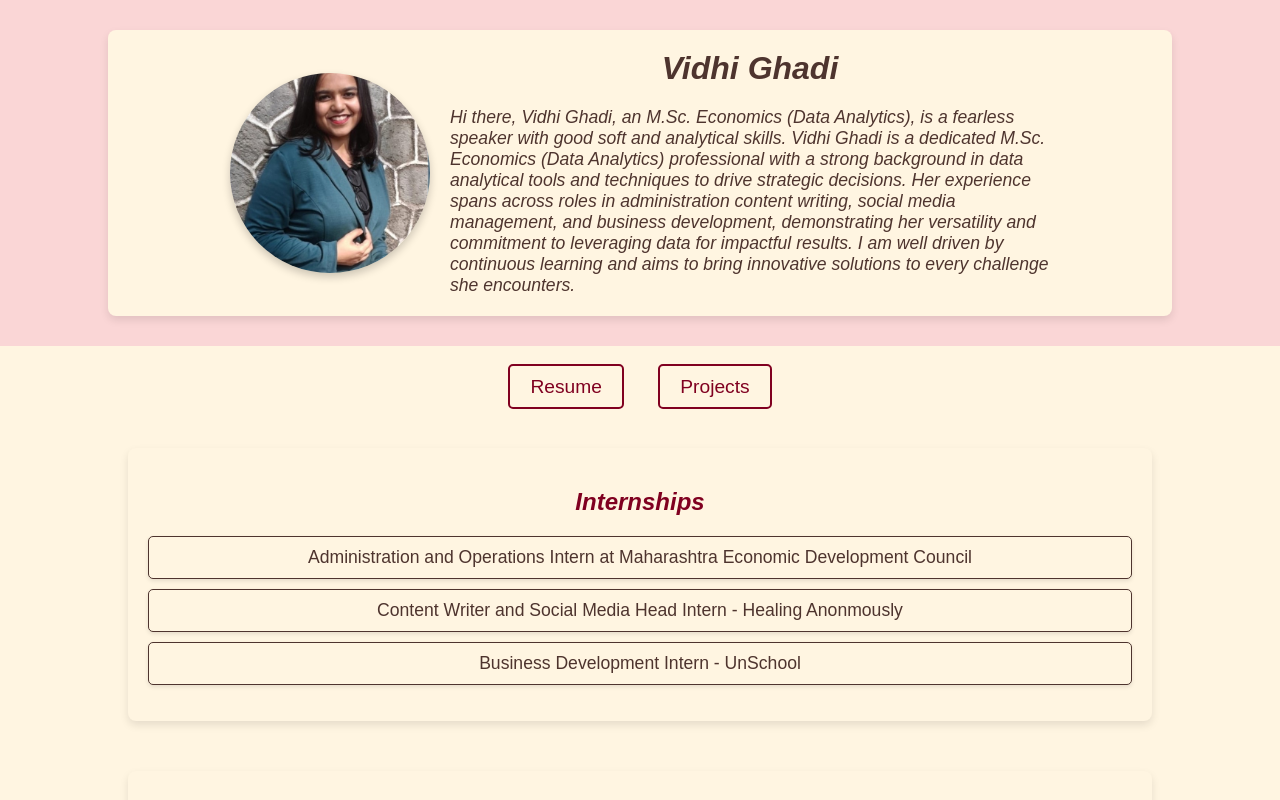
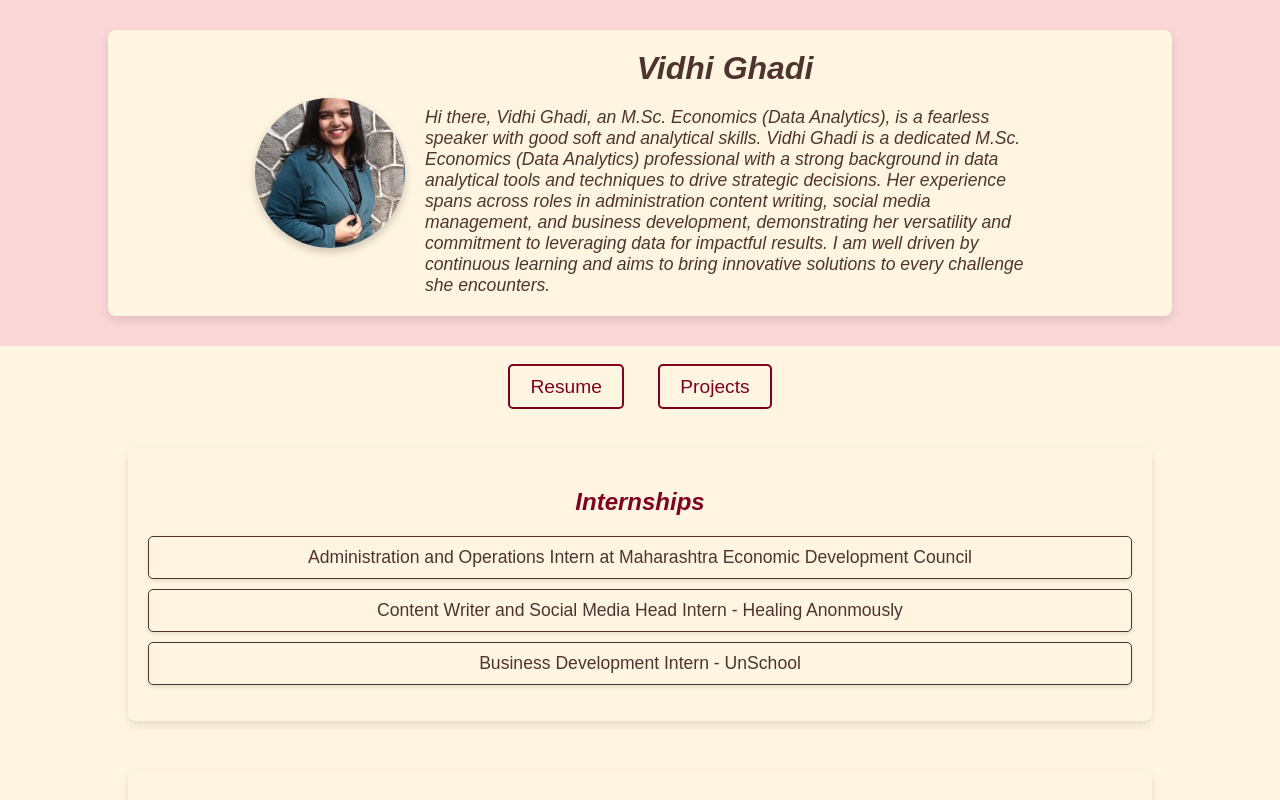
Before and after one commit to Vidhi-lab-design/Vidhi-Ghadi-portfolio-github.io, a plain HTML site: page index.html in a window 1280 px wide. Shown: the top 800 px of the page. Drawn offline with Linux system fonts and the light colour scheme.

Commit message:
Update index.html

```diff
--- a/index.html
+++ b/index.html
@@ -37,8 +37,8 @@
         }
         .profile img {
             border-radius: 50%;
-            width: 200px; /* Reduced size */
-            height: 200px; /* Reduced size */
+            width: 150px; /* Reduced size */
+            height: 150px; /* Reduced size */
             object-fit: cover;
             box-shadow: 0 4px 8px rgba(0, 0, 0, 0.2);
         }
```
